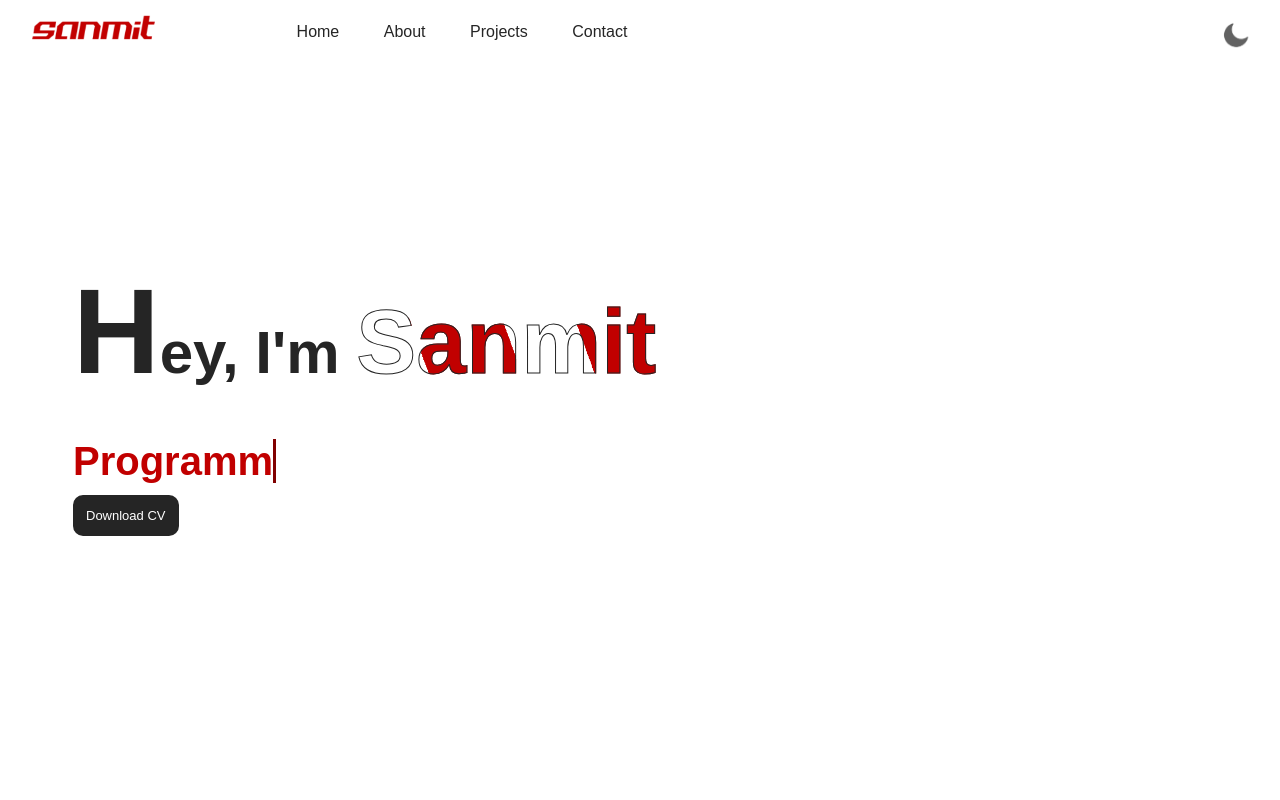
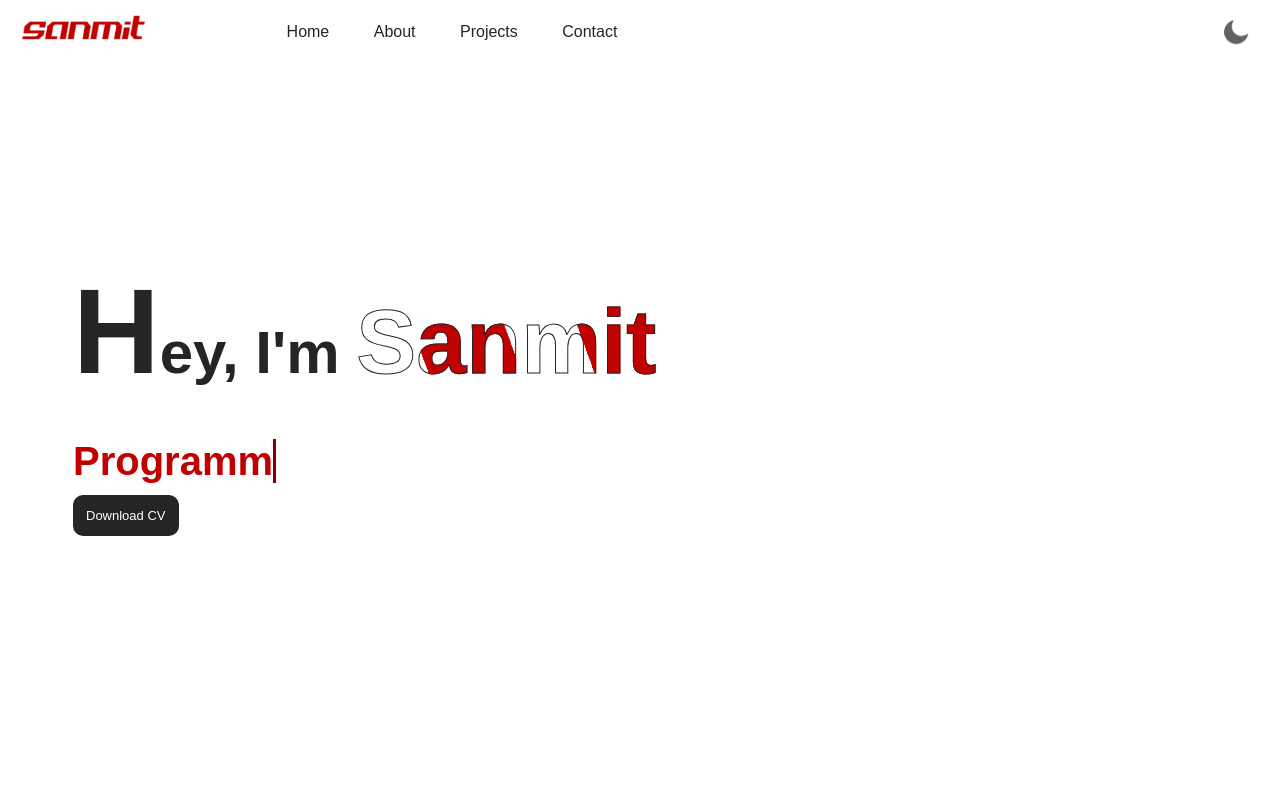
Before and after one commit to Sanmit0804/Portfolio-Old, a plain HTML site: page index.html in a window 1280 px wide. Shown: the top 800 px of the page. Drawn offline with Linux system fonts and the light colour scheme.

Commit message:
Update style.css

```diff
--- a/style.css
+++ b/style.css
@@ -26,9 +26,10 @@ html {
 }
 
 .dark-mode {
-    top: 20px;
+    top: 17px;
     right: 30px;
     position: fixed;
+    z-index: 1;
 }
 
 #icon{
@@ -73,13 +74,18 @@ body {
 }
 
 nav {
-    /* width: 100%; */
+    padding-top: 10px;
+    top: 0;
+    left: 0;
+    right: 0;
+    width: 100%;
     display: flex;
     align-items: center;
-    justify-content: space-between;
+    justify-content: left;
     flex-wrap: wrap;
     position: fixed;
     background-color: var(--navbar-color);
+    z-index: 0;
 }
 
 
```
